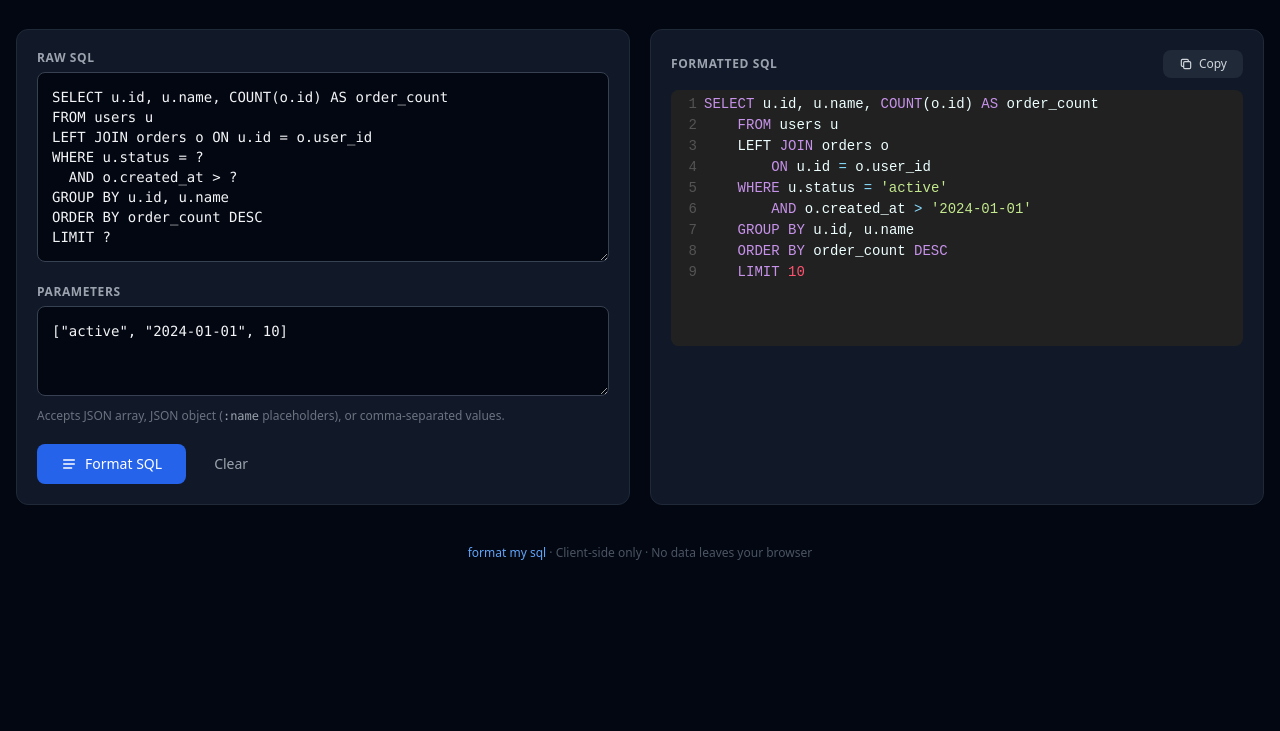
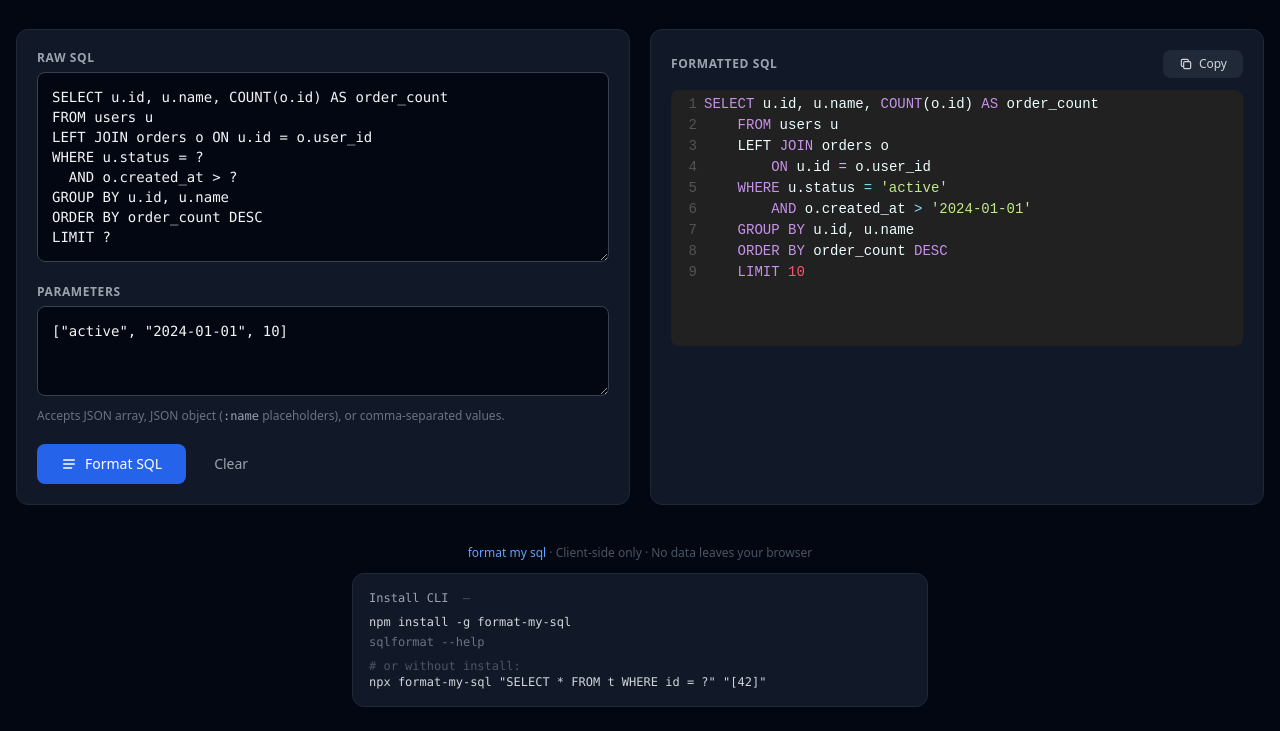
Before and after one commit to twofaced141/twofaced141.github.io, a website built with Vite: page index.html in a window 1280 px wide. Shown: the part 87-818 px from the top of the page. Built offline with nearby package versions, Linux system fonts and the light colour scheme.

Commit message:
add CLI install card to footer

```diff
--- a/index.html
+++ b/index.html
@@ -76,8 +76,17 @@ LIMIT ?</textarea>
 
   </div>
 
-  <footer class="mt-10 text-center text-xs text-gray-600">
-    <span class="text-blue-400">format my sql</span> &middot; Client-side only &middot; No data leaves your browser
+  <footer class="mt-10 space-y-3">
+    <div class="text-center text-xs text-gray-600">
+      <span class="text-blue-400">format my sql</span> &middot; Client-side only &middot; No data leaves your browser
+    </div>
+    <div class="max-w-xl mx-auto bg-gray-900 border border-gray-800 rounded-xl p-4 text-xs font-mono">
+      <div class="text-gray-400 mb-2">Install CLI &nbsp;<span class="text-gray-600">—</span></div>
+      <div class="text-gray-300">npm install -g format-my-sql</div>
+      <div class="text-gray-500 mt-1">sqlformat --help</div>
+      <div class="text-gray-600 mt-2"># or without install:</div>
+      <div class="text-gray-300">npx format-my-sql "SELECT * FROM t WHERE id = ?" "[42]"</div>
+    </div>
   </footer>
 
 </div>
```
Also changed, not shown: package.json (+11 -3 lines).
